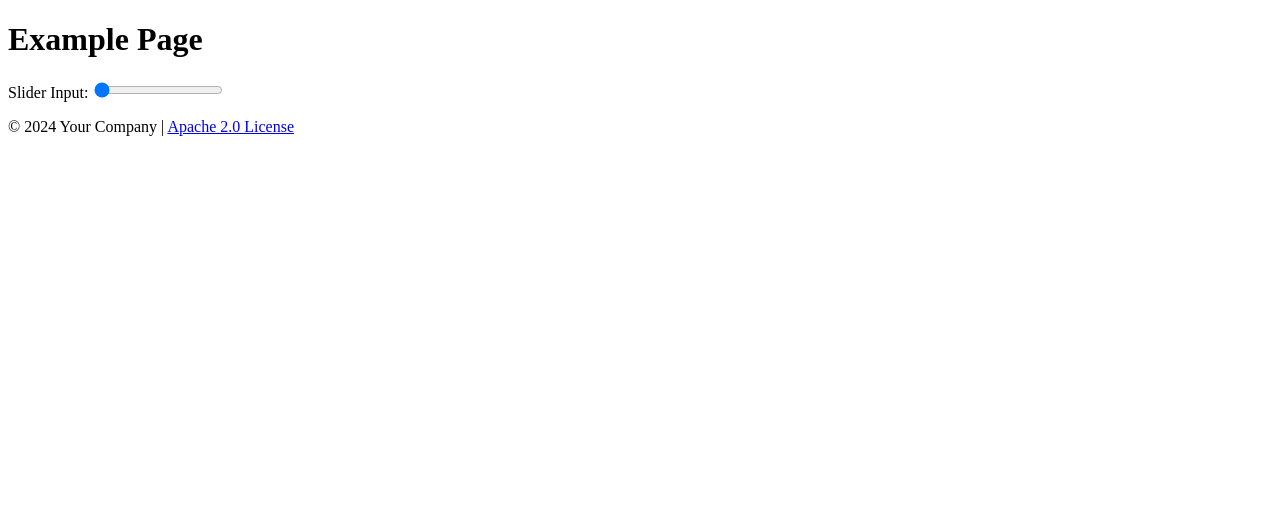
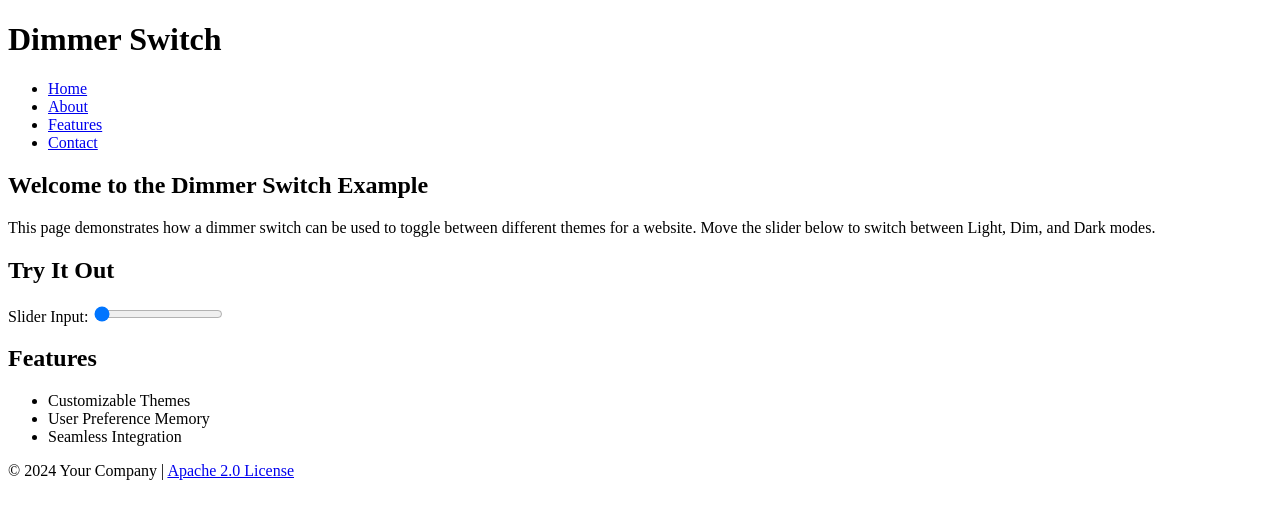
Before and after one commit to jaythegray/dimmer-switch, a plain HTML site: page index.html in a window 1280 px wide. Drawn offline with Linux system fonts and the light colour scheme.

Commit message:
Update index.html

```diff
--- a/index.html
+++ b/index.html
@@ -10,18 +10,38 @@
 </head>
 <body>
     <header>
-        <h1>Example Page</h1>
+       <h1>Dimmer Switch</h1>
+       <nav>
+            <ul>
+                <li><a href="#">Home</a></li>
+                <li><a href="#">About</a></li>
+                <li><a href="#">Features</a></li>
+                <li><a href="#">Contact</a></li>
+            </ul>
+        </nav>
     </header>
     <main>
-        <div class="dimmer-switch">
+        <section class="introduction">
+            <h2>Welcome to the Dimmer Switch Example</h2>
+            <p>This page demonstrates how a dimmer switch can be used to toggle between different themes for a website. Move the slider below to switch between Light, Dim, and Dark modes.</p>
+        </section>
+        <section class="dimmer-switch">
+            <h2>Try It Out</h2>
             <label for="slider-input">Slider Input:</label>
             <input type="range" min="0" max="2" value="0" class="slider-input" id="slider-input">
-        </div>
+        </section>
+        <section class="features">
+            <h2>Features</h2>
+            <ul>
+                <li>Customizable Themes</li>
+                <li>User Preference Memory</li>
+                <li>Seamless Integration</li>
+            </ul>
+        </section>
     </main>
+    <footer>
+        <p>&copy; 2024 Your Company | <a href="LICENSE" target="_blank" rel="noopener noreferrer">Apache 2.0 License</a></p>
+    </footer>
     <script src="dimmer.js"></script>
 </body>
-<footer>
-    <p>&copy; 2024 Your Company | <a href="LICENSE">Apache 2.0 License</a></p>
-</footer>
-
 </html>
```
